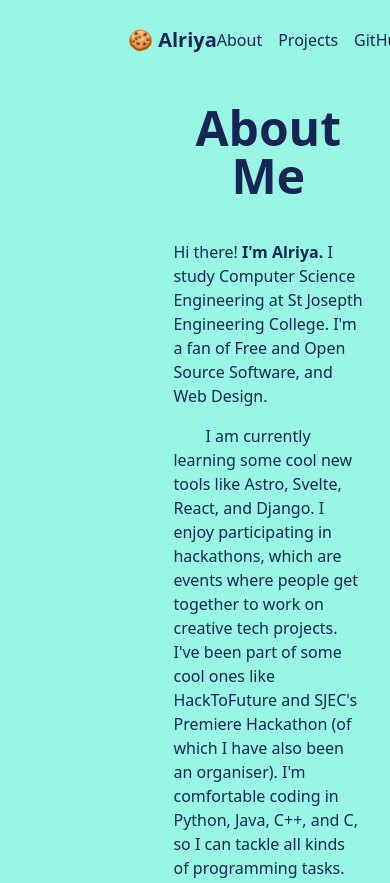
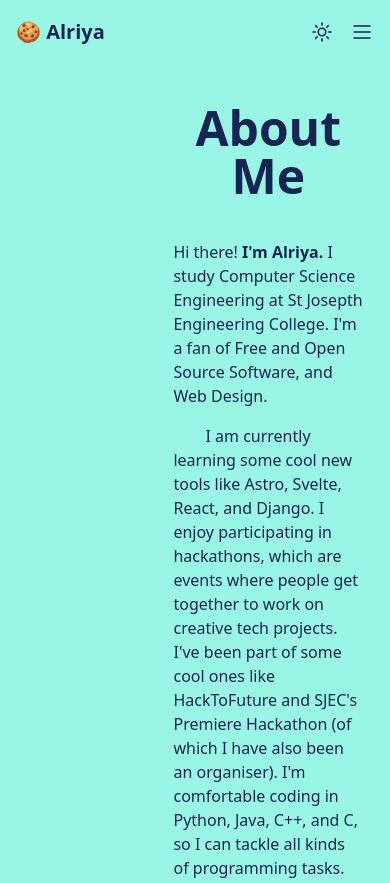
Before and after one commit to alriyadsouza/ALRIYA-TREEZA-DSOUZA, an Astro site: page /about in a window 390 px wide. Shown: the top 883 px of the page. Built offline with nearby package versions, Linux system fonts and the light colour scheme; Astro itself is replaced by a stand-in of ours; no server answers.

Commit message:
Made Header responsive

```diff
--- a/src/components/Header.svelte
+++ b/src/components/Header.svelte
@@ -1,4 +1,10 @@
 <script>
+  let isMenuOpen = false;
+
+  function toggleMenu() {
+    isMenuOpen = !isMenuOpen;
+  }
+
   function toggleTheme() {
     const currentTheme = document.documentElement.classList.contains("dark")
       ? "dark"
@@ -10,11 +16,26 @@
   }
 </script>
 
-<header class="flex w-full h-20 justify-between items-center py-4 px-32 fixed
-          text-blue-950 dark:text-teal-200  dark:bg-blue-950 bg-teal-200">
+<header class="flex w-full h-16 sm:h-20 justify-between items-center sm:py-4 p-4 lg:px-32 sm:px-10 fixed
+          text-blue-950 dark:text-teal-200 dark:bg-blue-950 bg-teal-200">
     <a href="/" class=" mr-auto font-semibold text-xl" >🍪&nbsp;Alriya</a>
+
+    <!-- This is for mobiles -->
+    <button on:click={toggleTheme} class="sm:hidden mx-4">
+      <svg xmlns="http://www.w3.org/2000/svg" fill="none" viewBox="0 0 24 24" stroke-width="1.5" stroke="currentColor" class="w-6 h-6">
+        <path stroke-linecap="round" stroke-linejoin="round" d="M12 3v2.25m6.364.386l-1.591 1.591M21 12h-2.25m-.386 6.364l-1.591-1.591M12 18.75V21m-4.773-4.227l-1.591 1.591M5.25 12H3m4.227-4.773L5.636 5.636M15.75 12a3.75 3.75 0 11-7.5 0 3.75 3.75 0 017.5 0z" />
+      </svg>
+    </button>
+
+    <button class="sm:hidden" on:click={toggleMenu}>
+      <svg xmlns="http://www.w3.org/2000/svg" fill="none" viewBox="0 0 24 24" stroke-width="1.5" stroke="currentColor" class="w-6 h-6">
+        <path stroke-linecap="round" stroke-linejoin="round" d="M4 6h16M4 12h16M4 18h16"></path>
+      </svg>
+    </button>
+
+    <!-- PC Menu -->
     <nav>
-      <ul class="list-none flex gap-4">
+      <ul class="hidden sm:list-none sm:flex sm:gap-4">
         <li><a href="/about">About</a></li>
         <li><a href="/projects">Projects</a></li>
         <li><a href="https://github.com/alriyadsouza">GitHub</a></li>
@@ -25,4 +46,18 @@
         </button>
       </ul>
     </nav>
+
+    <!-- Modile menu -->
+    {#if isMenuOpen}
+      <nav class="fixed top-0 left-0 w-full h-full bg-teal-200 dark:bg-blue-950 z-50">
+        <div class="flex flex-col justify-center items-center h-full">
+          <ul class="list-none font-medium text-4xl">
+            <li><button on:click={toggleMenu} class="text-sm">Close</button></li>
+            <li><a href="/about" on:click={toggleMenu}>About</a></li>
+            <li><a href="/projects" on:click={toggleMenu}>Projects</a></li>
+            <li><a href="https://github.com/alriyadsouza" on:click={toggleMenu}>GitHub</a></li>
+          </ul>
+        </div>
+      </nav>
+    {/if}
 </header>
```
